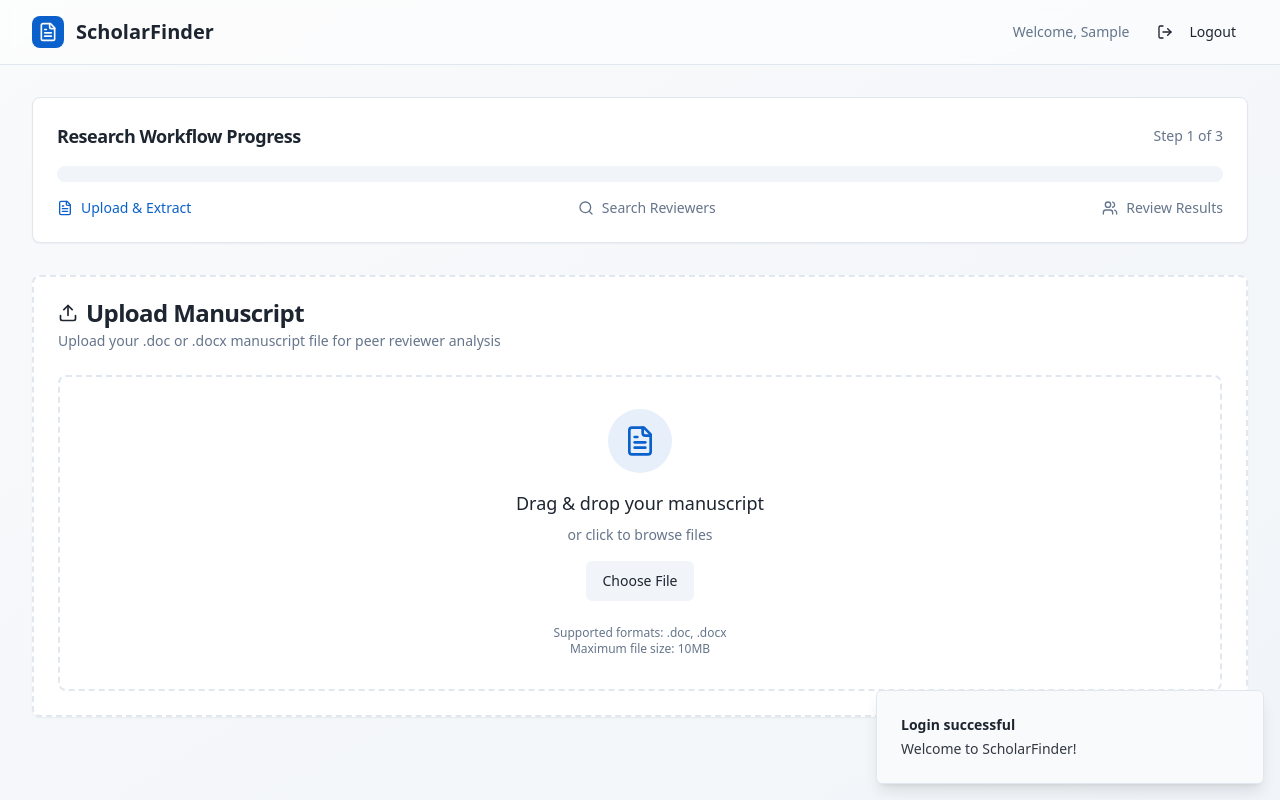
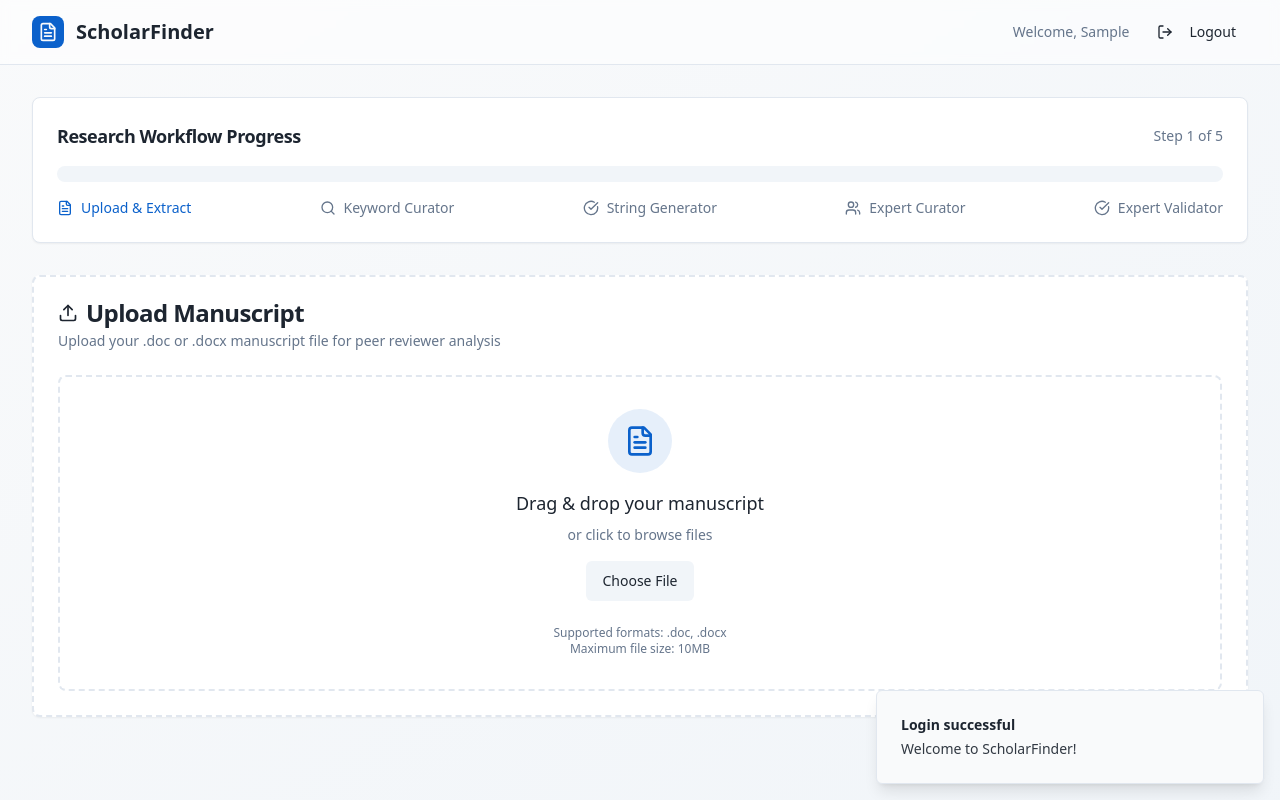
Before and after one commit to Saaimurugan/manuscript-match, a React (Vite) app: page / in a window 1280 px wide. Both pictures are taken after typing "Sample", "Sample123" into the empty fields and a click on the button "Sign In". Built offline with nearby package versions, Linux system fonts and the light colour scheme.

Commit message:
Update workflow progress stages
Updated the "Research Workflow Progress" section to reflect the new stages: Upload & Extract, Keyword Curator, String Generator, Expert Curator, and Expert Validator.

```diff
--- a/src/pages/Index.tsx
+++ b/src/pages/Index.tsx
@@ -153,7 +153,7 @@ const Index = () => {
   };
 
   const getStepProgress = () => {
-    return ((currentStep - 1) / 2) * 100;
+    return ((currentStep - 1) / 4) * 100;
   };
 
   if (!user) {
@@ -193,7 +193,7 @@ const Index = () => {
           <CardHeader className="pb-4">
             <div className="flex items-center justify-between">
               <CardTitle className="text-lg">Research Workflow Progress</CardTitle>
-              <span className="text-sm text-muted-foreground">Step {currentStep} of 3</span>
+              <span className="text-sm text-muted-foreground">Step {currentStep} of 5</span>
             </div>
           </CardHeader>
           <CardContent>
@@ -205,11 +205,19 @@ const Index = () => {
               </div>
               <div className={`flex items-center space-x-2 ${currentStep >= 2 ? 'text-primary' : 'text-muted-foreground'}`}>
                 <Search className="w-4 h-4" />
-                <span>Search Reviewers</span>
+                <span>Keyword Curator</span>
               </div>
               <div className={`flex items-center space-x-2 ${currentStep >= 3 ? 'text-primary' : 'text-muted-foreground'}`}>
+                <CheckCircle className="w-4 h-4" />
+                <span>String Generator</span>
+              </div>
+              <div className={`flex items-center space-x-2 ${currentStep >= 4 ? 'text-primary' : 'text-muted-foreground'}`}>
                 <Users className="w-4 h-4" />
-                <span>Review Results</span>
+                <span>Expert Curator</span>
+              </div>
+              <div className={`flex items-center space-x-2 ${currentStep >= 5 ? 'text-primary' : 'text-muted-foreground'}`}>
+                <CheckCircle className="w-4 h-4" />
+                <span>Expert Validator</span>
               </div>
             </div>
           </CardContent>
```
